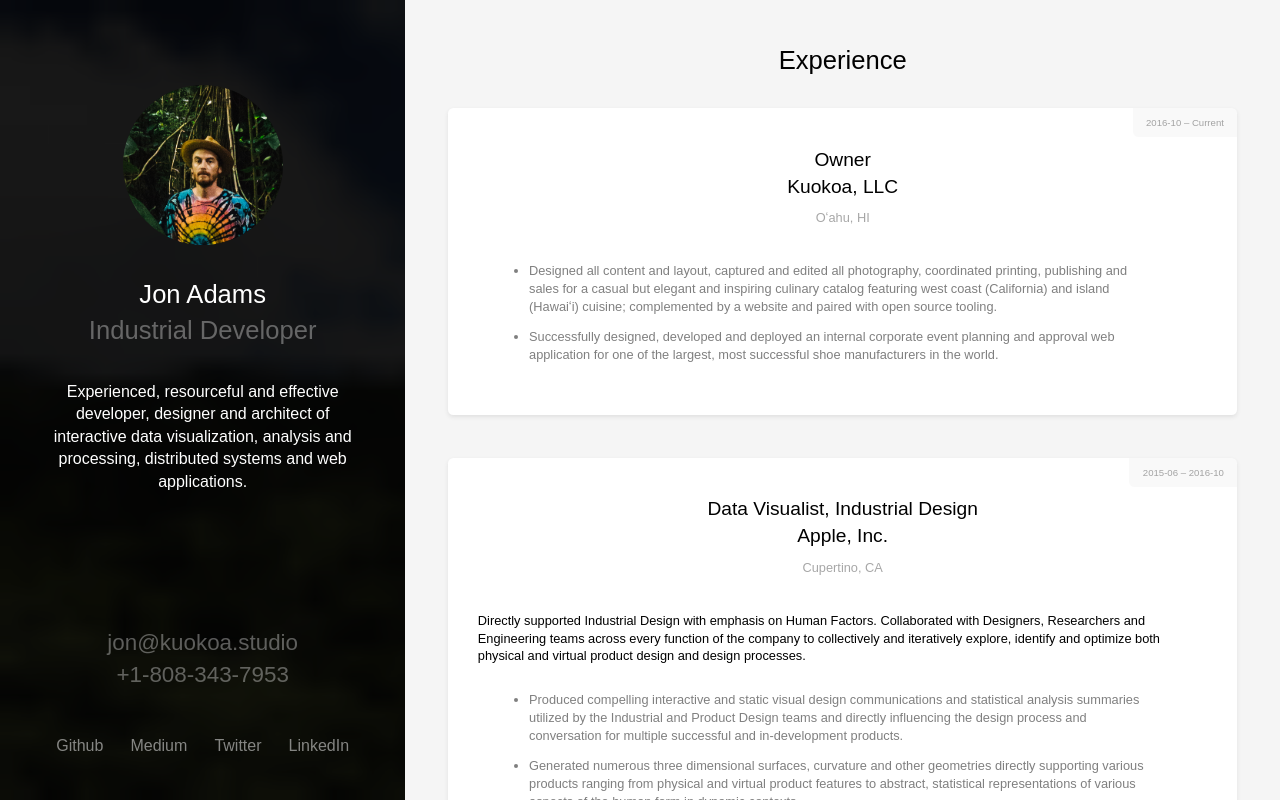
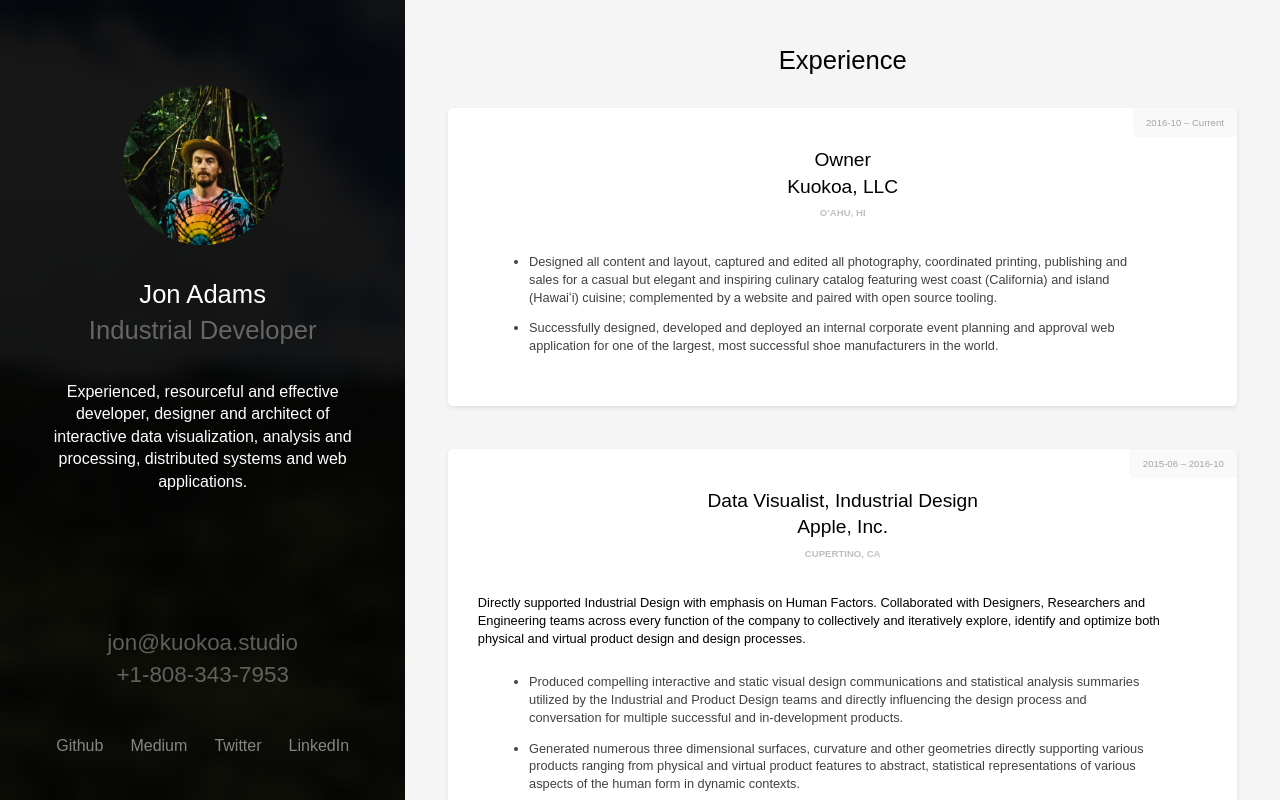
Before and after one commit to kuokoa/daetal.us, a plain HTML site: page resume/index.html in a window 1280 px wide. Drawn offline with Linux system fonts and the light colour scheme; a web font is replaced by a local one.

Commit message:
update css

```diff
--- a/resume/resume.css
+++ b/resume/resume.css
@@ -124,12 +124,6 @@ a, a:link, a:active, a:visited, a:hover {
   display: block;
 }
 
-#work h6 {
-  font-size: .8em;
-  line-height: 2.8;
-  color: rgba(0,0,0,.35);
-}
-
 #work h6.duration {
   position: absolute;
   font-size: .6em;
@@ -141,6 +135,14 @@ a, a:link, a:active, a:visited, a:hover {
   background: rgba(0,0,0,.025);
   color: rgba(0,0,0,.35);
   padding: 1em 1.4em;
+}
+
+#work h6.location {
+  font-size: .6em;
+  line-height: 2.8;
+  color: rgba(0,0,0,.25);
+  text-transform: uppercase;
+  font-weight: 600;
 }
 
 #work p {
@@ -158,7 +160,7 @@ a, a:link, a:active, a:visited, a:hover {
 }
 
 #work li {
-  color: rgba(0,0,0,.5);
+  color: rgba(0,0,0,.75);
 }
 
 #work p {
```
